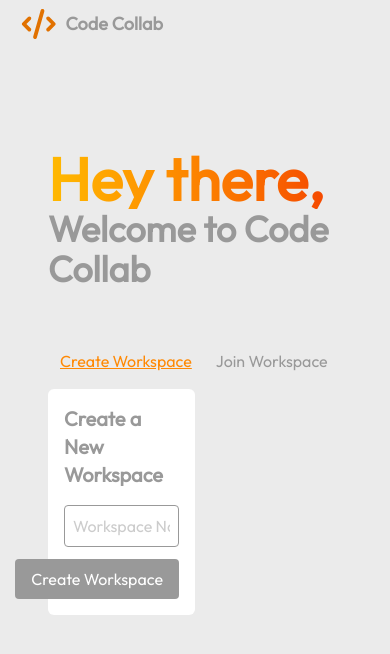
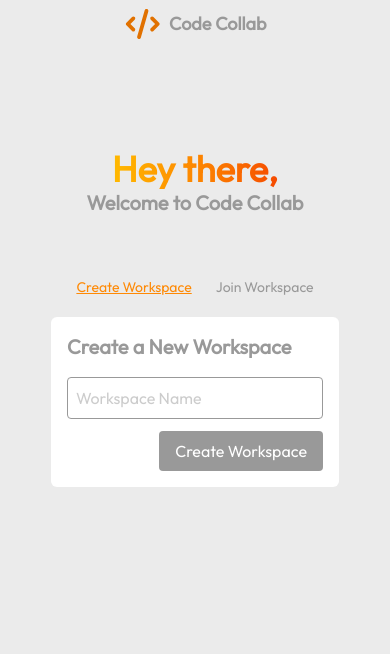
Before and after one commit to AbhirajSagar/collab-code, a Next.js app: page / in a window 390 px wide. Shown: the top 654 px of the page. Built offline with nearby package versions, Linux system fonts and the light colour scheme.

Commit message:
Made landing page responsive

```diff
--- a/src/app/page.js
+++ b/src/app/page.js
@@ -3,15 +3,16 @@ import { useState } from "react";
 
 import Navbar from "@/components/Navbar";
 import Tabs from "@/components/HomePageTabs"
+import FallingGraphics from "@/components/FallingGraphics";
 
 export default function Home()
 {
   return (
     <>
       <Navbar/>
-      <div className="w-full flex justify-end px-12 flex-col">
-        <h2 className="bg-gradient-to-r mt-[12vh] from-amber-400 to-orange-600 font-extrabold text-6xl text-transparent bg-clip-text w-fit">Hey there,</h2>
-        <h2 className="text-muted font-extrabold text-4xl">Welcome to Code Collab</h2>
+      <div className="w-full flex justify-center items-center md:items-start px-12 flex-col">
+        <h2 className="bg-gradient-to-r mt-[12vh] from-amber-400 to-orange-600 font-extrabold text-4xl sm:text-6xl text-transparent bg-clip-text w-fit">Hey there,</h2>
+        <h2 className="text-muted font-extrabold text-xl sm:text-4xl">Welcome to Code Collab</h2>
         <TabsComponent/>
       </div>
     </>
@@ -24,10 +25,10 @@ function TabsComponent()
 
   return (
     <>
-      <div className="w-full h-10 mt-15 flex">
-        {Tabs.map((tab, idx) => <h2 key={idx} onClick={() => setCurrentTab(tab)} className={`w-fit mx-3 cursor-pointer ${tab === currentTab ? 'text-orange-400 underline' : 'text-muted'}`}>{tab.name}</h2>)}
+      <div className="w-full h-10 mt-15 flex justify-center md:justify-start">
+        {Tabs.map((tab, idx) => <h2 key={idx} onClick={() => setCurrentTab(tab)} className={`w-fit mx-3 text-sm sm:text-lg text-nowrap cursor-pointer ${tab === currentTab ? 'text-orange-400 underline' : 'text-muted'}`}>{tab.name}</h2>)}
       </div>
-      <div className="dark:bg-background-muted-dark bg-white h-max w-1/2 rounded-md">
+      <div className="dark:bg-background-muted-dark bg-white h-max w-3/4 sm:w-1/2 min-w-72 rounded-md">
         {currentTab.content}
       </div>
     </>
--- a/src/components/Navbar.jsx
+++ b/src/components/Navbar.jsx
@@ -4,7 +4,7 @@ import { faCode } from "@fortawesome/free-solid-svg-icons";
 export default function Navbar()
 {
     return (
-        <div className="w-full h-12 flex justify-space items-center px-5">
+        <div className="w-full h-12 flex justify-center sm:justify-start items-center px-5">
             <div className="flex flex-row justify-center items-center gap-2">
                 <FontAwesomeIcon icon={faCode} className="text-3xl text-amber-600 font-extrabold" />
                 <h2 className="text-muted font-extrabold text-lg">Code Collab</h2>
```
